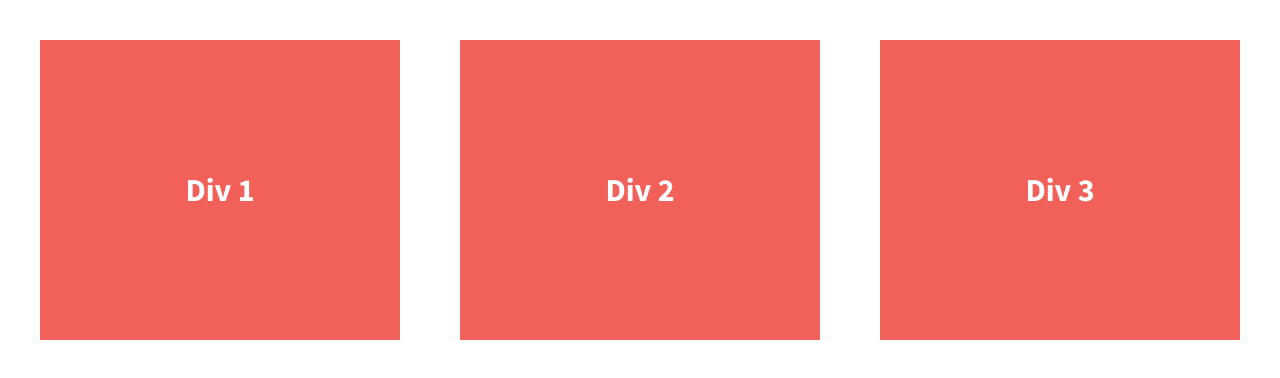
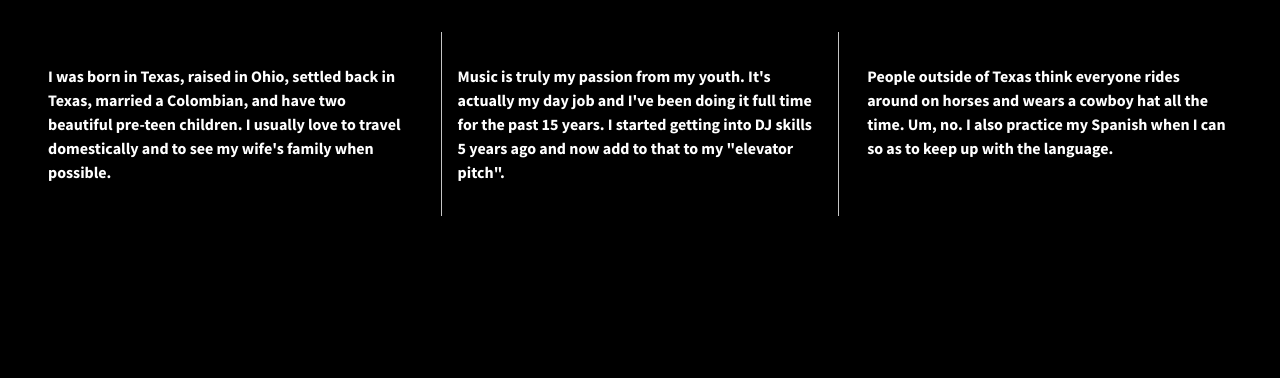
Before and after one commit to greglucemusic/divs-flexbox, a plain HTML site: page index.html in a window 1280 px wide. Drawn offline with nearby package versions, Linux system fonts and the light colour scheme.

Commit message:
Flexbox with text and black background

```diff
--- a/css/main.css
+++ b/css/main.css
@@ -97,14 +97,14 @@ textarea {
 
 
 html {
-  background-color: #fff;
+  background-color: #000;
   height: 100%;
 }
 
 body {
   font-family: 'Source Sans Pro', sans-serif;
   padding: 2em;
-  font-size: 1.25em;
+  font-size: 1em;
   height: 100%;
 }
 
@@ -121,12 +121,15 @@ body {
   align-items: center;
   color: #fff;
   line-height: 1.5em;
-  font-size: 1.6em;
-  background-color: #f16059;
-  height: 300px;
+  font-size: 1em;
+  padding: 1em;
+  background-color: #000;
+  height: 30%;
 }
-
-
+#middle {
+  border-right: 1px solid #c5c5c5;
+  border-left: 1px solid #c5c5c5;
+}
 
 
 /* ==========================================================================
--- a/index.html
+++ b/index.html
@@ -23,13 +23,13 @@
 
         <section class="wrapper">
             <div class="div-1">
-                Div 1
+              <p>I was born in Texas, raised in Ohio, settled back in Texas, married a Colombian, and have two beautiful pre-teen children. I usually love to travel domestically and to see my wife's family when possible.</p>
             </div>
-            <div class="div-2">
-                Div 2
+            <div id="middle" class="div-2">
+              <p>Music is truly my passion from my youth. It's actually my day job and I've been doing it full time for the past 15 years. I started getting into DJ skills 5 years ago and now add to that to my "elevator pitch".</p>
             </div>
             <div class="div-3">
-                Div 3
+              <p>People outside of Texas think everyone rides around on horses and wears a cowboy hat all the time. Um, no. I also practice my Spanish when I can so as to keep up with the language.</p>
             </div>
         </section>
 
```
